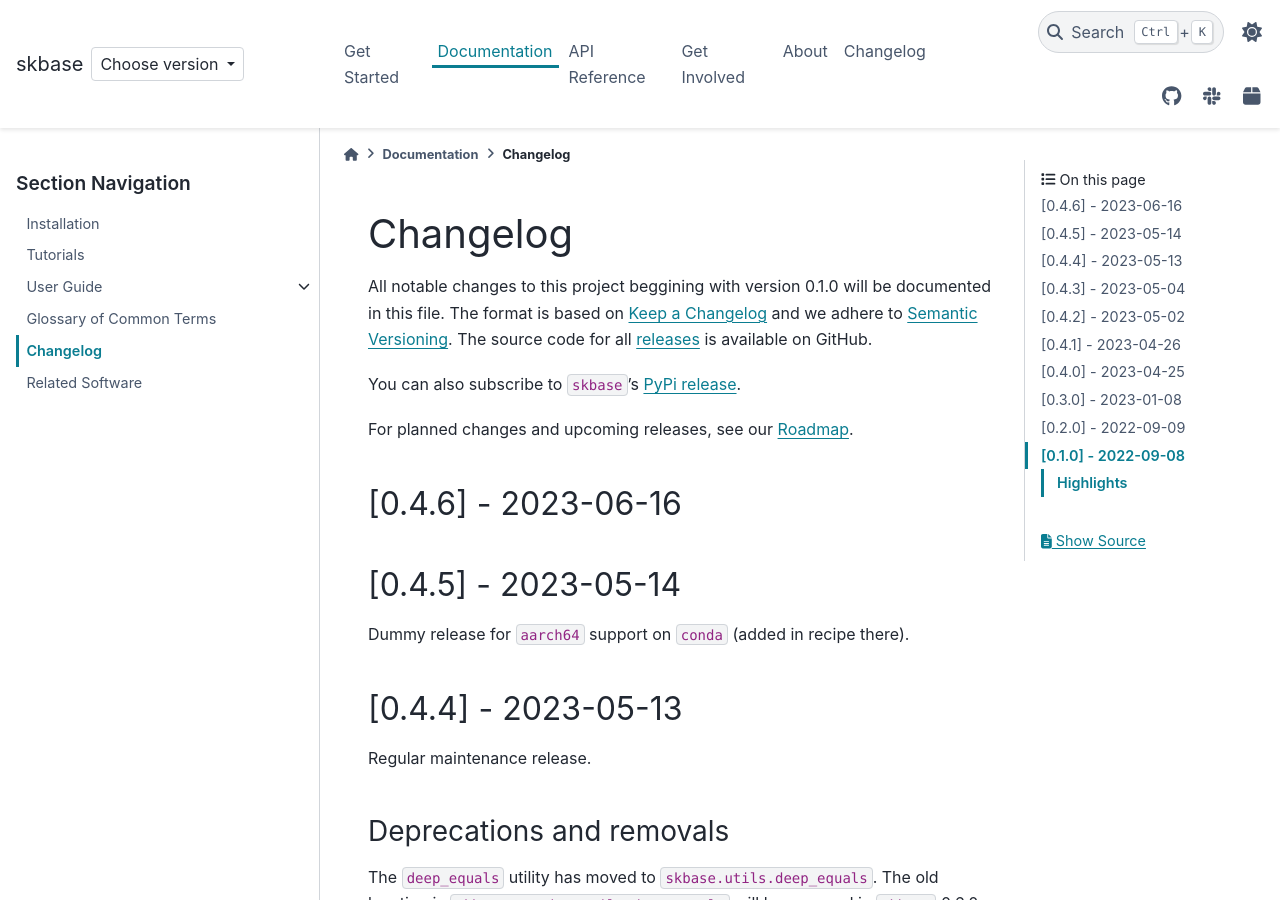
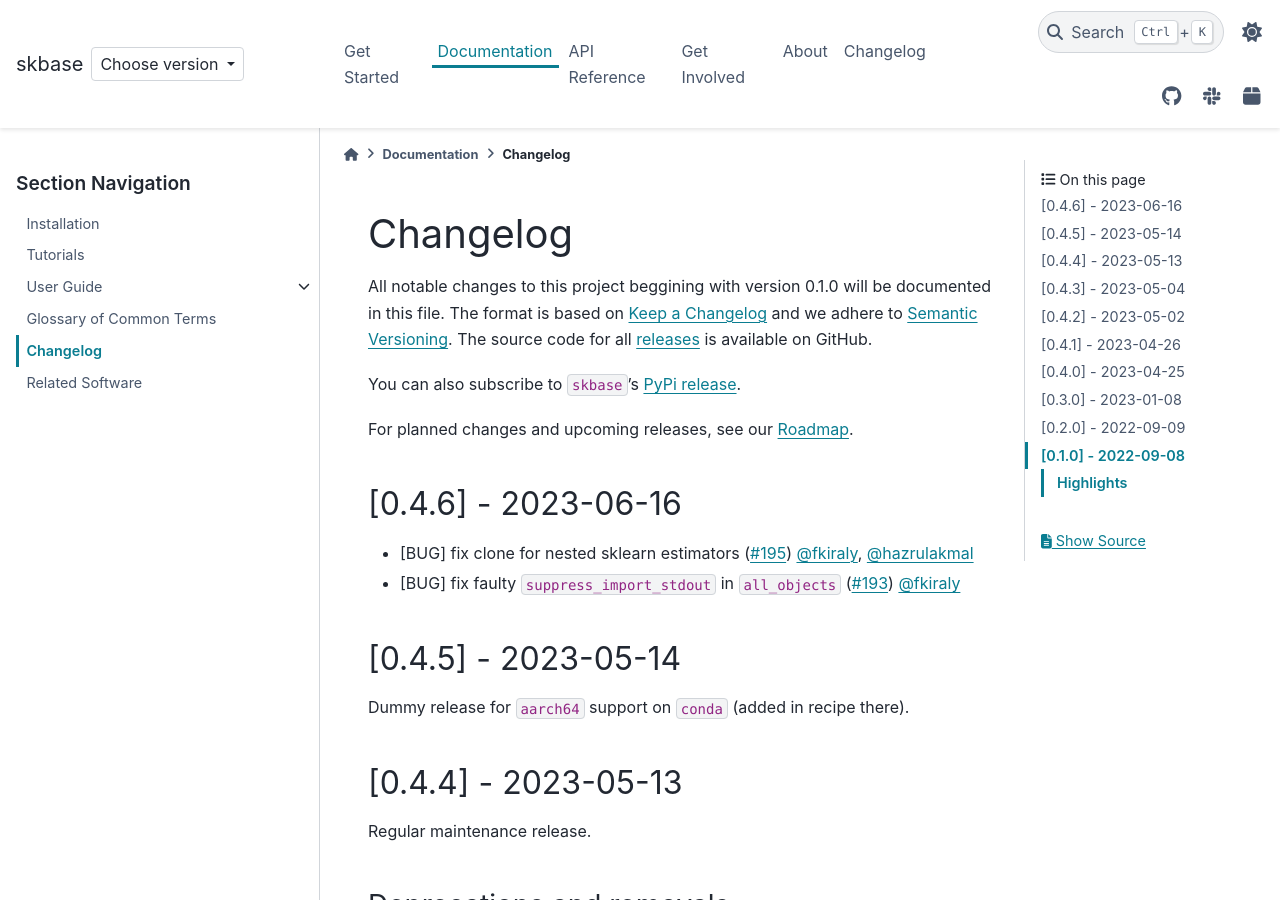
Before and after one commit to sktime/skbase, a Sphinx documentation site: the page built from docs/source/user_documentation/changelog.rst, in a window 1280 px wide and 900 px high. Built offline with Sphinx 7.4.7 and the PyData theme 0.15.4, drawn with Linux system fonts in a browser that asks for light colours; comment, search, counter and statistics services are not loaded.

Commit message:
changelog

```diff
--- a/docs/source/user_documentation/changelog.rst
+++ b/docs/source/user_documentation/changelog.rst
@@ -16,6 +16,9 @@ For planned changes and upcoming releases, see our :ref:`roadmap`.
 
 [0.4.6] - 2023-06-16
 ====================
+
+* [BUG] fix clone for nested sklearn estimators (:pr:`195`) :user:`fkiraly`, :user:`hazrulakmal`
+* [BUG] fix faulty ``suppress_import_stdout`` in ``all_objects`` (:pr:`193`) :user:`fkiraly`
 
 
 [0.4.5] - 2023-05-14
```
